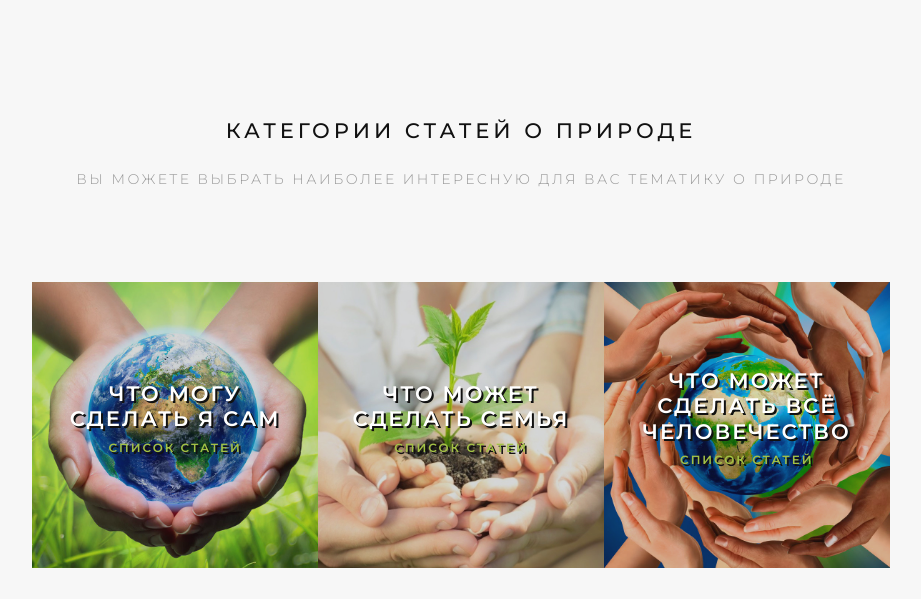
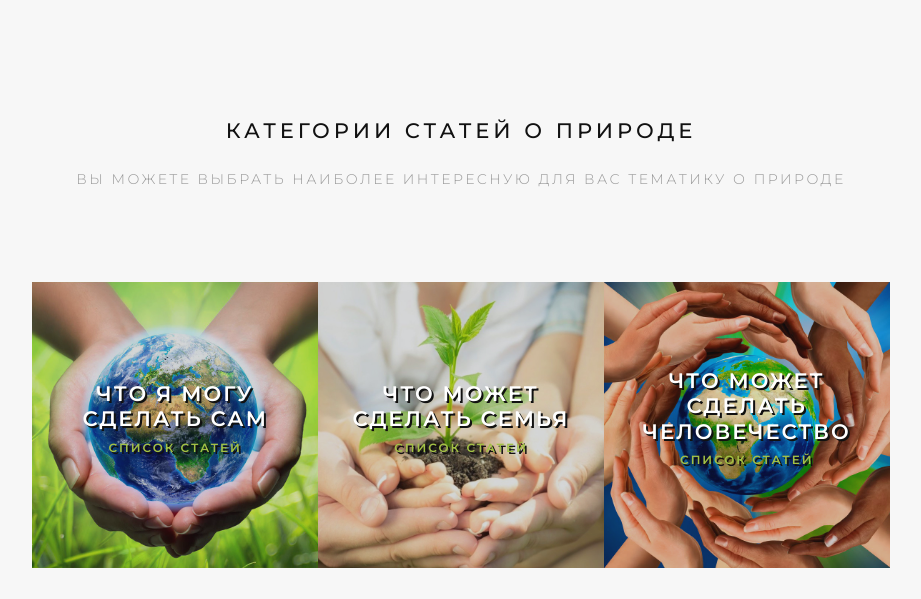
Before and after one commit to svsrus/green-planet, a Django app: page / in a window 1280 px wide. Shown: the part 847-1446 px from the top of the page, without its empty margins (179-1100 px from the left). Run offline with Django 3.2, Linux system fonts and the light colour scheme; data that the repository does not hold is empty; parts of the project's set-up code (start-up, migrations or seed data) failed here and were passed over.

Commit message:
Added translation of a 3 main article categories

```diff
--- a/apps/green_planet_frontend/templates/green_planet_frontend/index.html
+++ b/apps/green_planet_frontend/templates/green_planet_frontend/index.html
@@ -67,6 +67,10 @@
 		const URL_ARTICLE_REPRESENTATIONS = "{% url 'article_representations' %}";
 		const DEFAULT_ARTICLE_IMAGE = "{% static 'images/1.jpg' %}";
 		const LABEL_ARTICLE = "{% trans 'Статья' %}";
+		const LABEL_COMBO_EMPTY_OPTION = "{% trans 'Выберите...' %}";
+		const LABEL_COMBO_MAKE_CHANGES_MYSELF = "{% trans 'Что я могу сделать сам' %}";
+		const LABEL_COMBO_MAKE_CHANGES_FAMILY = "{% trans 'Что может сделать семья' %}";
+		const LABEL_COMBO_MAKE_CHANGES_MANKIND = "{% trans 'Что может сделать человечество' %}";
 	</script>
 
 	<!-- JavaScript Imperavi Redactor -->
@@ -94,21 +98,21 @@
 									{% csrf_token %}
 									<input type="hidden" id="language" name="language" value="{{ LANGUAGE_CODE }}"/>
 									<div style="padding: 1% 0 2% 0;" class="h-alt hero-subheading wow fadeIn" data-wow-duration="2s" data-wow-delay="1s">
-										<div style="padding: 0; display: inline-block;font-size: 0.5em;text-align: center;color: chartreuse;">
+										<div class="language">
 											{% if LANGUAGE_CODE == 'ru' %}
 												<img id="language_ru" src='{% static "images/language_russian_64_on.png" %}' class="img-responsive" alt="Русский" title="Русский"/><br/>Русский
 											{% else %}
 												<img id="language_ru" src='{% static "images/language_russian_64.png" %}' onclick="changeLanguage('ru')" onmouseover="showLanguageSelection('ru')" onmouseout="hideLanguageSelection()" class="img-responsive" alt="Русский" title="Русский"/><br/>Русский
 											{% endif %}
 										</div>
-										<div style="display: inline-block;font-size: 0.5em;text-align: center;color: chartreuse;">
+										<div class="language">
 											{% if LANGUAGE_CODE == 'es' %}
 												<img id="language_es" src='{% static "images/language_spanish_64_on.png" %}' class="img-responsive" alt="Español" title="Español"/><br/>Español
 											{% else %}
 												<img id="language_es" src='{% static "images/language_spanish_64.png" %}' onclick="changeLanguage('es')" onmouseover="showLanguageSelection('es')" onmouseout="hideLanguageSelection()" class="img-responsive" alt="Español" title="Español"/><br/>Español
 											{% endif %}
 										</div>
-										<div style="display: inline-block;font-size: 0.5em;text-align: center;color: chartreuse;">
+										<div class="language">
 											{% if LANGUAGE_CODE == 'en' %}
 												<img id="language_en" src='{% static "images/language_english_64_on.png" %}' class="img-responsive" alt="English" title="English"/><br/>English
 											{% else %}
@@ -141,9 +145,9 @@
 						<li class="has-sub"><a href=""><span>Навигация</span></a>
 							<ul>
 								<li><a href="javascript:showAndScrollToLatestArticles()"><span>Последние статьи</span></a></li>
-								<li><a href="javascript:showAndScrollToArticlesByCategory(1)"><span>Что могу сделать я сам</span></a></li>
-								<li><a href="javascript:showAndScrollToArticlesByCategory(2)"><span>Что может сделать семья</span></a></li>
-								<li><a href="javascript:showAndScrollToArticlesByCategory(3)"><span>Что может сделать всё человечество</span></a></li>
+								<li><a href="javascript:showAndScrollToArticlesByCategory(1)"><span>{% trans 'Что я могу сделать сам' %}</span></a></li>
+								<li><a href="javascript:showAndScrollToArticlesByCategory(2)"><span>{% trans 'Что может сделать семья' %}</span></a></li>
+								<li><a href="javascript:showAndScrollToArticlesByCategory(3)"><span>{% trans 'Что может сделать человечество' %}</span></a></li>
 								<li><a href="javascript:showAbout()"><span>О проекте</span></a></li>
 							</ul>
 						</li>
@@ -178,7 +182,7 @@
 										<div class="portfolio-box-caption">
 											<div class="portfolio-box-caption-content">
 												<div class="project-name">
-													Что могу сделать я сам
+													{% trans 'Что я могу сделать сам' %}
 												</div>
 												<div class="project-category">
 													Список статей
@@ -196,7 +200,7 @@
 										<div class="portfolio-box-caption">
 											<div class="portfolio-box-caption-content">
 												<div class="project-name">
-													Что может сделать семья
+													{% trans 'Что может сделать семья' %}
 												</div>
 												<div class="project-category">
 													Список статей
@@ -214,7 +218,7 @@
 										<div class="portfolio-box-caption">
 											<div class="portfolio-box-caption-content">
 												<div class="project-name">
-													Что может сделать всё человечество
+													{% trans 'Что может сделать человечество' %}
 												</div>
 												<div class="project-category">
 													Список статей
```
